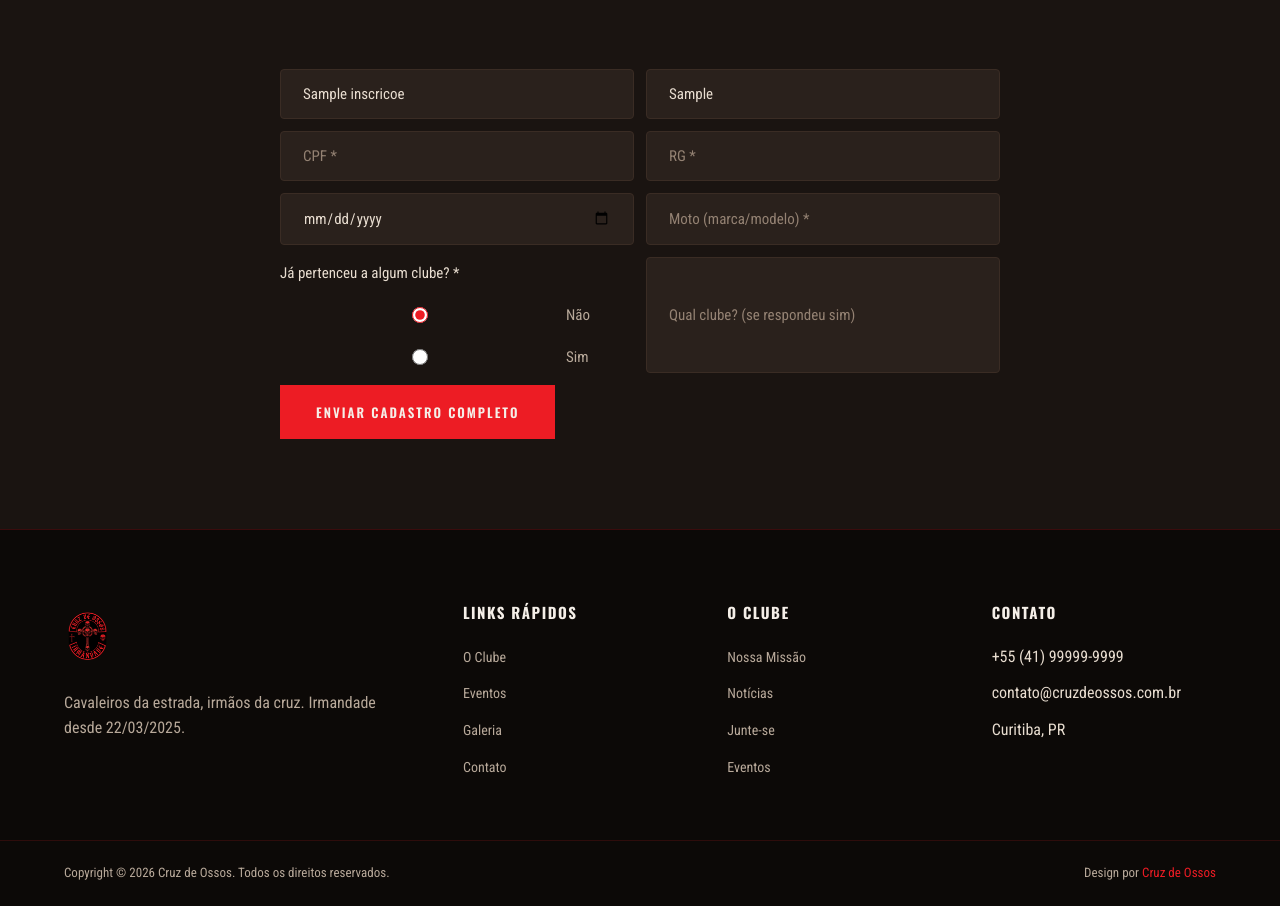
After one commit to diogocolete/cruzdeossos, a Laravel app: a page that uses resources/views/site/junte-se-etapa2.blade.php in a window 1280 px wide. The commit adds this page. Shown: the part 510-1416 px from the top of the page. Run offline with Laravel 12, Linux system fonts and the light colour scheme; tables that the repository leaves empty hold one stand-in row (values such as "Sample post"); some libraries are stand-ins or nearby versions.

Commit message:
Implementar processo de inscricao em 2 etapas com status
Etapa 1 (/junte-se): cadastro basico -> status "Em Analise - Cadastro
Basico", redireciona para etapa 2 via link com token unico.
Etapa 2 (/junte-se/etapa-2/{token}): dados pessoais (CPF, RG,
nascimento, moto, clube anterior) -> status "Em Analise - Cadastro
Completo".
Admin (/admin/inscricoes): ve todos os dados e faz triagem com
status Aprovado/Inapto (uso interno, nunca publico).

Corrige honeypot que descartava inscricoes reais: o campo "website"
era preenchido pelo autofill do Chrome. Renomeado para hp_field e
adicionado log das descartadas.

Generated with [Devin](https://devin.ai)

Co-Authored-By: Devin <158243242+devin-ai-integration[bot]@users.noreply.github.com>

```diff
--- a/app/Http/Controllers/SiteController.php
+++ b/app/Http/Controllers/SiteController.php
@@ -217,8 +217,11 @@ class SiteController extends Controller
 
     public function inscricao(Request $request)
     {
-        // Honeypot: bots preenchem; humanos nunca veem o campo
-        if ($request->filled('website')) {
+        // Honeypot: bots preenchem; humanos nunca veem o campo.
+        // Nome propositalmente sem significado para o autofill do navegador
+        // nao preencher (o antigo "website" era preenchido pelo Chrome).
+        if ($request->filled('hp_field')) {
+            \Illuminate\Support\Facades\Log::info('Inscricao descartada pelo honeypot', $request->except(['hp_field', '_token']));
             return redirect()->route('junte-se')
                 ->with('inscricao_ok', 'Inscrição recebida! Entraremos em contato.');
         }
@@ -232,12 +235,61 @@ class SiteController extends Controller
             'endereco'      => ['nullable', 'string', 'max:250'],
         ]);
 
-        \App\Models\Inscricao::create($request->only([
-            'nome_completo', 'rede_social', 'email', 'telefone', 'whatsapp', 'endereco',
-        ]));
+        $inscricao = \App\Models\Inscricao::create(array_merge(
+            $request->only([
+                'nome_completo', 'rede_social', 'email', 'telefone', 'whatsapp', 'endereco',
+            ]),
+            ['status' => 'analise_basico']
+        ));
 
-        return redirect()->route('junte-se')
-            ->with('inscricao_ok', 'Inscrição recebida! Entraremos em contato.');
+        return redirect()->route('junte-se.etapa2', $inscricao->token);
+    }
+
+    public function junteSeEtapa2(string $token)
+    {
+        $inscricao = \App\Models\Inscricao::where('token', $token)->firstOrFail();
+        $secoes = Configuracao::secoes();
+        $conteudo = $this->conteudoInterno();
+
+        return view('site.junte-se-etapa2', compact('inscricao', 'secoes', 'conteudo'));
+    }
+
+    public function inscricaoEtapa2(Request $request, string $token)
+    {
+        $inscricao = \App\Models\Inscricao::where('token', $token)->firstOrFail();
+
+        if ($request->filled('hp_field')) {
+            return redirect()->route('home');
+        }
+
+        $request->validate([
+            'nome_completo'       => ['required', 'string', 'max:200'],
+            'endereco'            => ['required', 'string', 'max:250'],
+            'cpf'                 => ['required', 'string', 'max:14'],
+            'rg'                  => ['required', 'string', 'max:20'],
+            'data_nascimento'     => ['required', 'date', 'before:today'],
+            'moto'                => ['required', 'string', 'max:150'],
+            'ja_pertenceu_clube'  => ['required', 'in:0,1'],
+            'clube_anterior'      => ['nullable', 'string', 'max:150', 'required_if:ja_pertenceu_clube,1'],
+        ]);
+
+        $inscricao->update(array_merge(
+            $request->only([
+                'nome_completo', 'endereco', 'cpf', 'rg',
+                'data_nascimento', 'moto', 'clube_anterior',
+            ]),
+            [
+                'ja_pertenceu_clube' => $request->input('ja_pertenceu_clube') === '1',
+                'clube_anterior' => $request->input('ja_pertenceu_clube') === '1' ? $request->input('clube_anterior') : null,
+                'status' => 'analise_completo',
+            ]
+        ));
+
+        return view('site.junte-se-sucesso', [
+            'secoes' => Configuracao::secoes(),
+            'conteudo' => $this->conteudoInterno(),
+            'inscricao' => $inscricao,
+        ]);
     }
 
     public function integranteShow(string $slug)
--- a/app/Models/Inscricao.php
+++ b/app/Models/Inscricao.php
@@ -4,6 +4,7 @@ namespace App\Models;
 
 use Illuminate\Database\Eloquent\Factories\HasFactory;
 use Illuminate\Database\Eloquent\Model;
+use Illuminate\Support\Str;
 
 class Inscricao extends Model
 {
@@ -12,16 +13,35 @@ class Inscricao extends Model
     protected $table = 'inscricoes';
 
     public const STATUS = [
-        'novo'       => 'Novo',
-        'em_contato' => 'Em contato',
-        'aprovado'   => 'Aprovado',
-        'arquivado'  => 'Arquivado',
+        'analise_basico'   => 'Em Análise - Cadastro Básico',
+        'analise_completo' => 'Em Análise - Cadastro Completo',
+        'aprovado'         => 'Aprovado',
+        'inapto'           => 'Inapto',
     ];
 
     protected $fillable = [
         'nome_completo', 'rede_social', 'email', 'telefone',
-        'whatsapp', 'endereco', 'status', 'notas',
+        'whatsapp', 'endereco', 'cpf', 'rg', 'data_nascimento',
+        'moto', 'ja_pertenceu_clube', 'clube_anterior',
+        'status', 'notas', 'token',
     ];
+
+    protected $casts = [
+        'data_nascimento'    => 'date',
+        'ja_pertenceu_clube' => 'boolean',
+    ];
+
+    protected static function booted(): void
+    {
+        static::creating(function (Inscricao $inscricao) {
+            $inscricao->token ??= Str::random(48);
+        });
+    }
+
+    public function cadastroCompleto(): bool
+    {
+        return $this->status !== 'analise_basico';
+    }
 
     public function scopeRecentes($query)
     {
--- a/public/css/style.css
+++ b/public/css/style.css
@@ -447,6 +447,15 @@ button { font-family: inherit; cursor: pointer; border: none; background: none;
   text-align: center; color: var(--cream-dim); padding: 60px 0;
   font-size: 16px;
 }
+
+/* ===== JOIN STEP 2 ===== */
+.join__radio-group {
+  display: flex; align-items: center; gap: 18px; flex-wrap: wrap;
+  padding: 4px 0;
+}
+.join__radio-label { color: var(--cream); font-size: 15px; }
+.join__radio { display: flex; align-items: center; gap: 6px; color: var(--cream-dim); font-size: 15px; cursor: pointer; }
+.join__radio input { accent-color: var(--red); width: 16px; height: 16px; }
 
 /* ===== NOSSA SEDE ===== */
 .sede__mapa { margin-top: 70px; }
--- /dev/null
+++ b/resources/views/site/junte-se-etapa2.blade.php
@@ -0,0 +1,57 @@
+@extends('site.layout')
+
+@section('title', 'Complete seu cadastro — Cruz de Ossos')
+
+@section('content')
+
+  @include('site.partials.topbar')
+  @include('site.partials.header-interno')
+
+  <!-- ===== PAGE HERO ===== -->
+  <section class="page-hero">
+    <div class="container">
+      <p class="section__kicker">Processo de inscrição — Etapa 2 de 2</p>
+      <h1 class="page-hero__title">Complete seu cadastro</h1>
+      <p class="page-hero__subtitle">Olá, {{ str($inscricao->nome_completo)->before(' ') }}! Seu cadastro básico foi recebido. Agora precisamos de mais alguns dados para a diretoria analisar sua inscrição.</p>
+    </div>
+  </section>
+
+  <!-- ===== JOIN STEP 2 ===== -->
+  <section class="join join--page">
+    <div class="container">
+      <div class="join-page__content" style="max-width:720px;margin:0 auto;">
+        <form class="join__form join__form--full" method="POST" action="{{ route('junte-se.etapa2.store', $inscricao->token) }}">
+          @csrf
+          @if($errors->any())
+          <div class="join__msg join__msg--erro">{{ $errors->first() }}</div>
+          @endif
+          <div class="join__fields">
+            <input type="text" name="nome_completo" placeholder="Nome completo *" value="{{ old('nome_completo', $inscricao->nome_completo) }}" required />
+            <input type="text" name="endereco" placeholder="Endereço completo *" value="{{ old('endereco', $inscricao->endereco) }}" required />
+            <input type="text" name="cpf" placeholder="CPF *" value="{{ old('cpf') }}" maxlength="14" required />
+            <input type="text" name="rg" placeholder="RG *" value="{{ old('rg') }}" maxlength="20" required />
+            <input type="date" name="data_nascimento" placeholder="Data de nascimento *" value="{{ old('data_nascimento') }}" required />
+            <input type="text" name="moto" placeholder="Moto (marca/modelo) *" value="{{ old('moto') }}" required />
+
+            <div class="join__radio-group">
+              <span class="join__radio-label">Já pertenceu a algum clube? *</span>
+              <label class="join__radio">
+                <input type="radio" name="ja_pertenceu_clube" value="0" {{ old('ja_pertenceu_clube') === '0' || old('ja_pertenceu_clube') === null ? 'checked' : '' }} required /> Não
+              </label>
+              <label class="join__radio">
+                <input type="radio" name="ja_pertenceu_clube" value="1" {{ old('ja_pertenceu_clube') === '1' ? 'checked' : '' }} /> Sim
+              </label>
+            </div>
+            <input type="text" name="clube_anterior" placeholder="Qual clube? (se respondeu sim)" value="{{ old('clube_anterior') }}" />
+
+            <input type="text" name="hp_field" class="join__hp" tabindex="-1" autocomplete="off" aria-hidden="true" />
+          </div>
+          <button type="submit" class="btn btn--primary">Enviar cadastro completo</button>
+        </form>
+      </div>
+    </div>
+  </section>
+
+  @include('site.partials.footer')
+
+@endsection
--- a/resources/views/site/junte-se.blade.php
+++ b/resources/views/site/junte-se.blade.php
@@ -38,7 +38,7 @@
             <input type="tel" name="telefone" placeholder="Telefone" value="{{ old('telefone') }}" />
             <input type="tel" name="whatsapp" placeholder="WhatsApp" value="{{ old('whatsapp') }}" />
             <input type="text" name="endereco" placeholder="Endereço (cidade/bairro)" value="{{ old('endereco') }}" />
-            <input type="text" name="website" class="join__hp" tabindex="-1" autocomplete="off" aria-hidden="true" />
+            <input type="text" name="hp_field" class="join__hp" tabindex="-1" autocomplete="off" aria-hidden="true" />
           </div>
           <button type="submit" class="btn btn--primary">{{ $conteudo['junte_se_btn'] ?: 'Enviar inscrição' }}</button>
         </form>
--- a/routes/web.php
+++ b/routes/web.php
@@ -16,6 +16,10 @@ Route::get('/junte-se', [SiteController::class, 'junteSe'])->name('junte-se');
 Route::post('/junte-se', [SiteController::class, 'inscricao'])
     ->name('junte-se.store')
     ->middleware('throttle:5,1');
+Route::get('/junte-se/etapa-2/{token}', [SiteController::class, 'junteSeEtapa2'])->name('junte-se.etapa2');
+Route::post('/junte-se/etapa-2/{token}', [SiteController::class, 'inscricaoEtapa2'])
+    ->name('junte-se.etapa2.store')
+    ->middleware('throttle:5,1');
 
 // Área privada — PDF da ficha (exige login do painel + permissão)
 Route::middleware([FilamentAuthenticate::class])->group(function () {
```
Also changed, not shown: app/Filament/Resources/InscricaoResource.php (+18 -5 lines), resources/views/site/junte-se-sucesso.blade.php (added, +24 -0 lines), database/migrations/2026_09_19_000002_add_etapa2_to_inscricoes_table.php (added).
